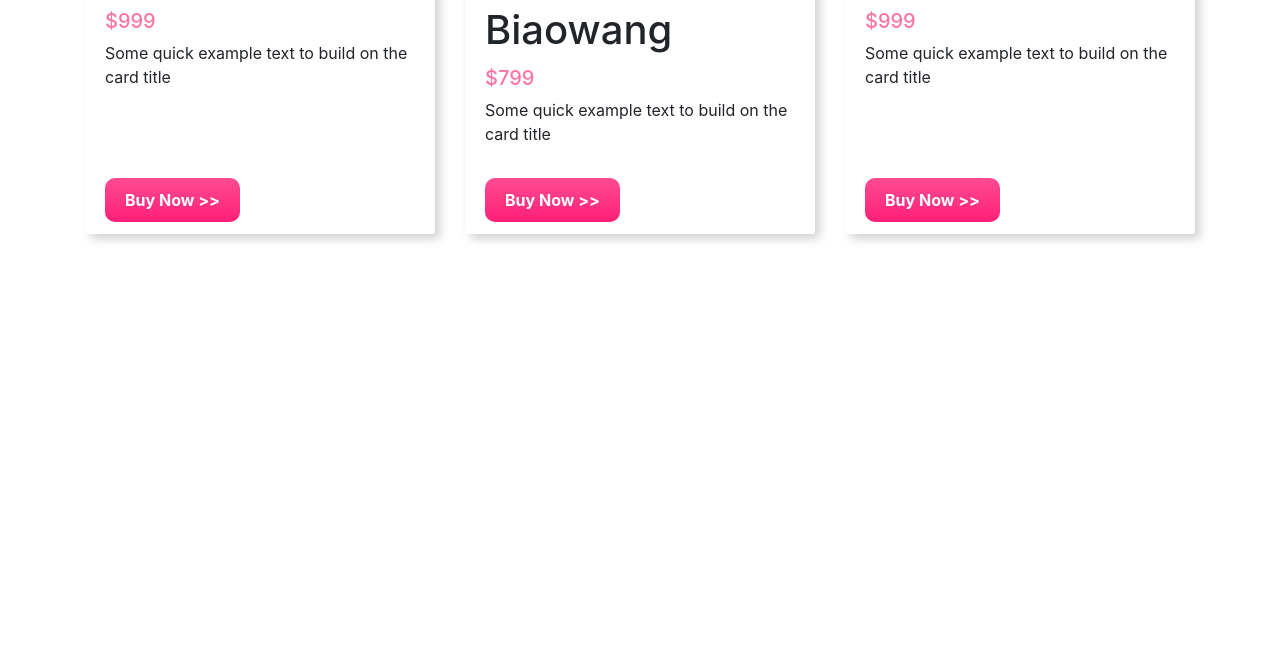
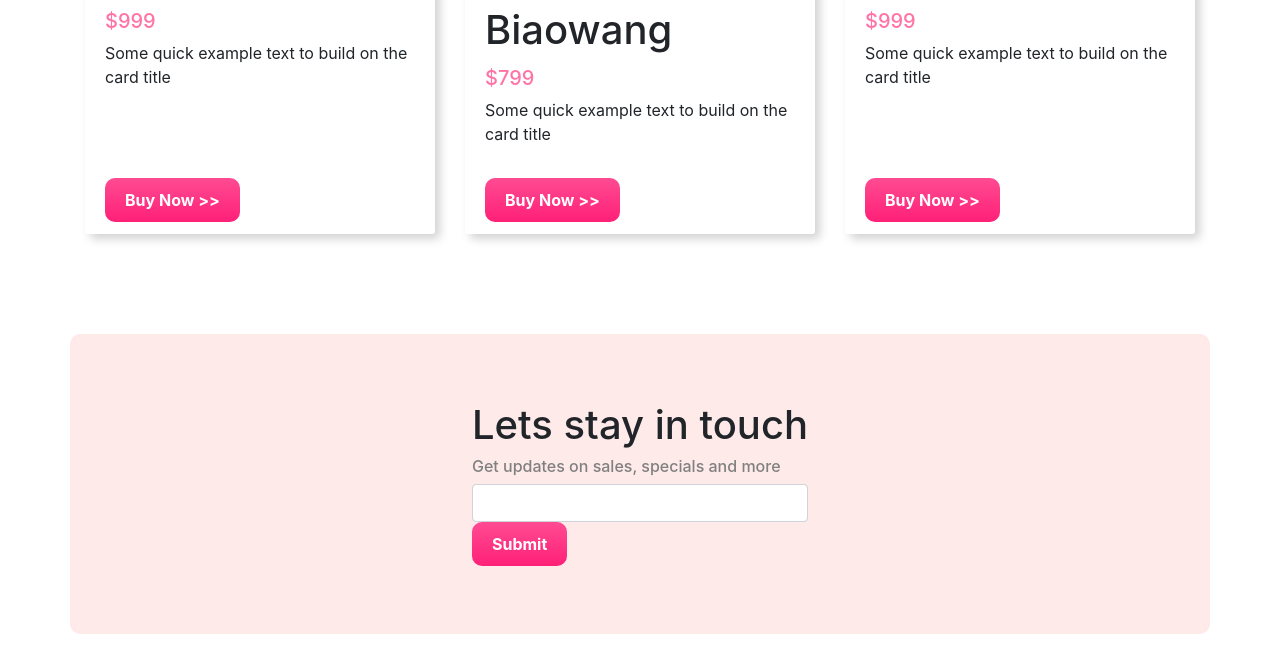
Before and after one commit to nuralam376/panda-ecommerce, a plain HTML site: page index.html in a window 1280 px wide. Shown: the part 2013-2685 px from the top of the page. Before the commit the page ends 2347 px from the top, so only its background shows below. Drawn offline with nearby package versions, Linux system fonts and the light colour scheme.

Commit message:
Added subscribe

```diff
--- a/index.html
+++ b/index.html
@@ -229,6 +229,16 @@
 			</div>
 		</div>
 		<!-- Backpack ends -->
+		<!-- Subscribe -->
+		<div class="container orange-bg d-flex justify-content-center align-items-center" id = "subscribe">
+			<div>
+				<h1>Lets stay in touch</h1>
+				<h6>Get updates on sales, specials and more</h6>
+				<input type="text" class = "form-control">
+				<button class = "button">Submit</button>
+			</div>
+		</div>
+		<!-- Subscribe ends -->
 
 		<!-- Bootstrap Js files -->
 		<script
--- a/style.css
+++ b/style.css
@@ -75,3 +75,13 @@
 }
 
 /* Card ends */
+
+/* Subscribe */
+#subscribe {
+	height: 300px;
+}
+
+#subscribe h6 {
+	color: gray;
+}
+/* Subscribe ends */
```
